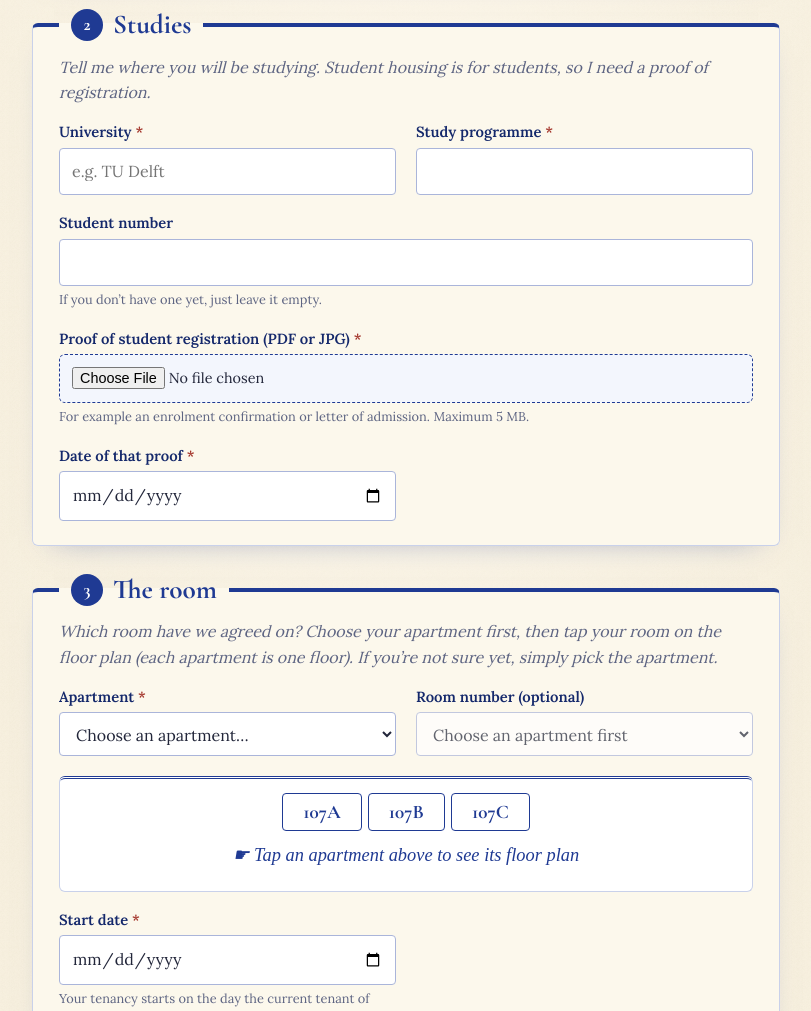
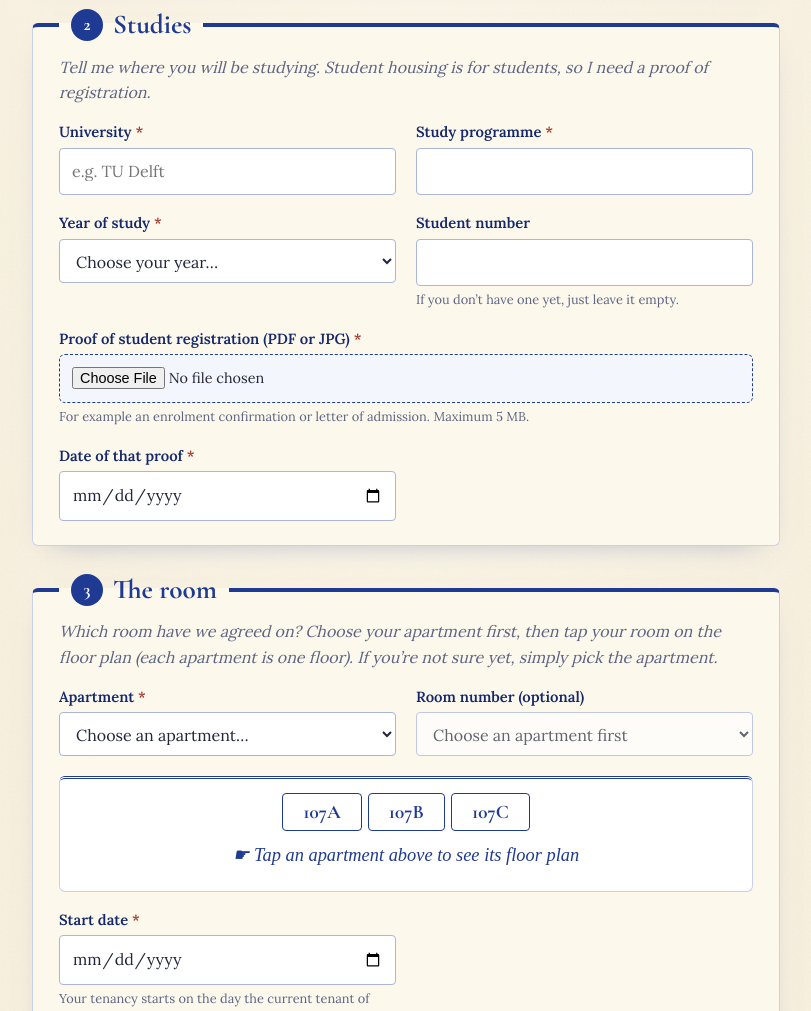
Before and after one commit to henkgrok-code/oudedelft107, a plain HTML site: page index.html in a window 1280 px wide. Shown: the part 1810-2821 px from the top of the page, without its empty margins (234-1045 px from the left). Drawn offline with nearby package versions, Linux system fonts and the light colour scheme; a web font is replaced by a local one.

Commit message:
Add year of study field

```diff
--- a/index.html
+++ b/index.html
@@ -177,7 +177,8 @@ footer .tiles{margin-top:24px}
 <div class="grid">
 <div class="fld"><label class="l" for="university">University <span class="req">*</span></label><input type="text" id="university" name="university" placeholder="e.g. TU Delft" required><div class="err">Please enter your university.</div></div>
 <div class="fld"><label class="l" for="programme">Study programme <span class="req">*</span></label><input type="text" id="programme" name="programme" required><div class="err">Please enter your study programme.</div></div>
-<div class="full fld"><label class="l" for="studentNo">Student number</label><input type="text" id="studentNo" name="studentNo"><div class="hint">If you don’t have one yet, just leave it empty.</div></div>
+<div class="fld"><label class="l" for="studyYear">Year of study <span class="req">*</span></label><select id="studyYear" name="studyYear" required><option value="">Choose your year…</option><option>Bachelor, year 1</option><option>Bachelor, year 2</option><option>Bachelor, year 3</option><option>Bachelor, year 4 or later</option><option>Master, year 1</option><option>Master, year 2</option><option>PhD</option><option>Exchange student</option><option>Other</option></select><div class="err">Please choose your year of study.</div></div>
+<div class="fld"><label class="l" for="studentNo">Student number</label><input type="text" id="studentNo" name="studentNo"><div class="hint">If you don’t have one yet, just leave it empty.</div></div>
 <div class="full fld"><label class="l" for="proofFile">Proof of student registration (PDF or JPG) <span class="req">*</span></label><div class="file"><input type="file" id="proofFile" name="proofFile" accept=".pdf,.jpg,.jpeg,application/pdf,image/jpeg" required></div><div class="hint">For example an enrolment confirmation or letter of admission. Maximum 5 MB.</div><div class="err">Please upload your proof of registration (PDF or JPG, max 5 MB).</div></div>
 <div class="fld"><label class="l" for="proofDate">Date of that proof <span class="req">*</span></label><input type="date" id="proofDate" name="proofDate" required><div class="err">Please enter the date of the document.</div></div>
 </div>
@@ -301,6 +302,7 @@ form.addEventListener('submit', async e=>{
       const fileKeys=['passportFile','proofFile'];
       const obj={type:'application'};
       new FormData(form).forEach((v,k)=>{ if(!fileKeys.includes(k) && k!=='website') obj[k]=v; });
+      if(obj.studyYear){ obj.programme=(obj.programme||'')+' ('+obj.studyYear+')'; }
       for(const k of fileKeys){
         const file=form[k].files[0];
         obj[k+'_name']=file.name; obj[k+'_type']=file.type||'application/octet-stream';
```
